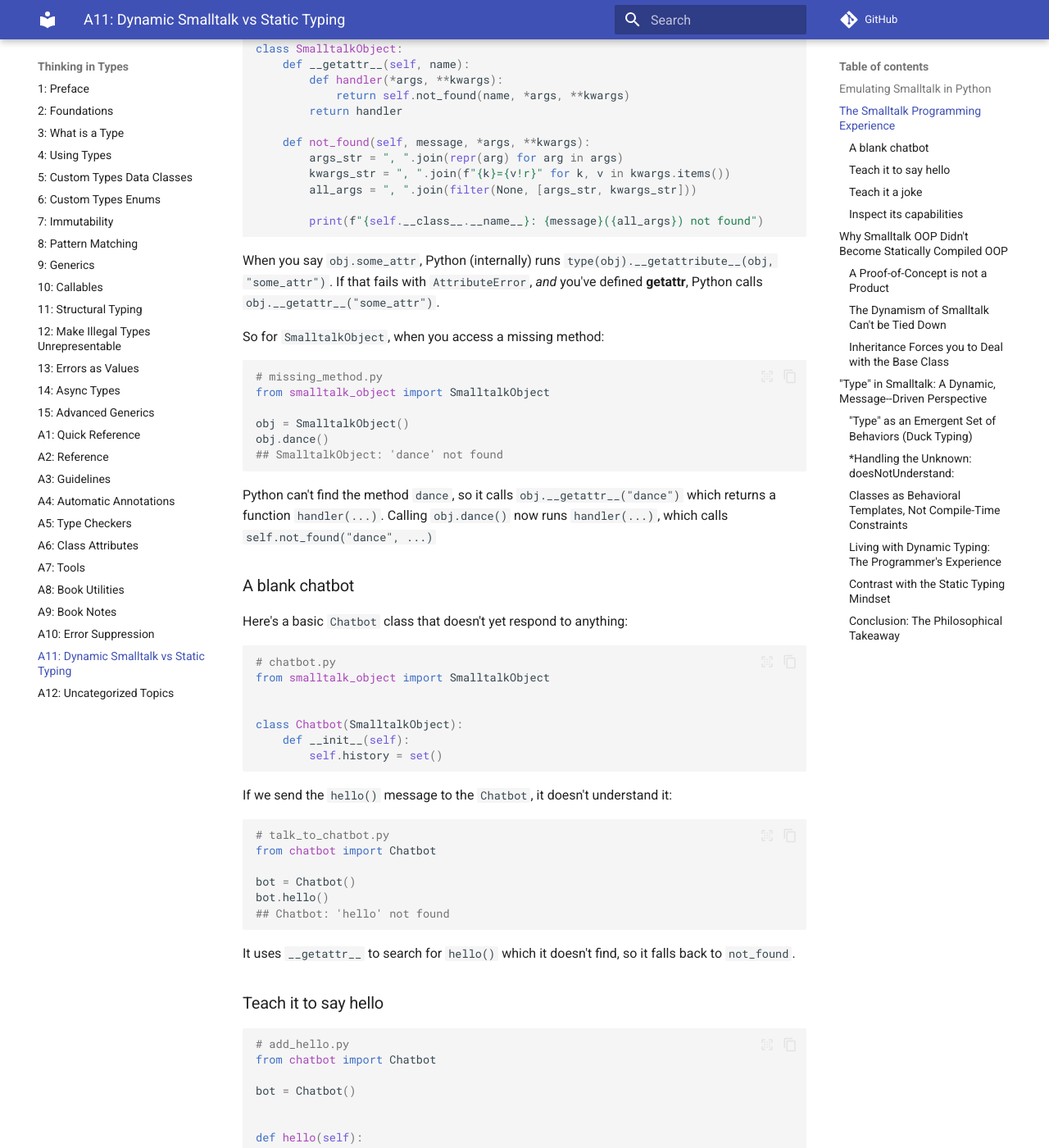
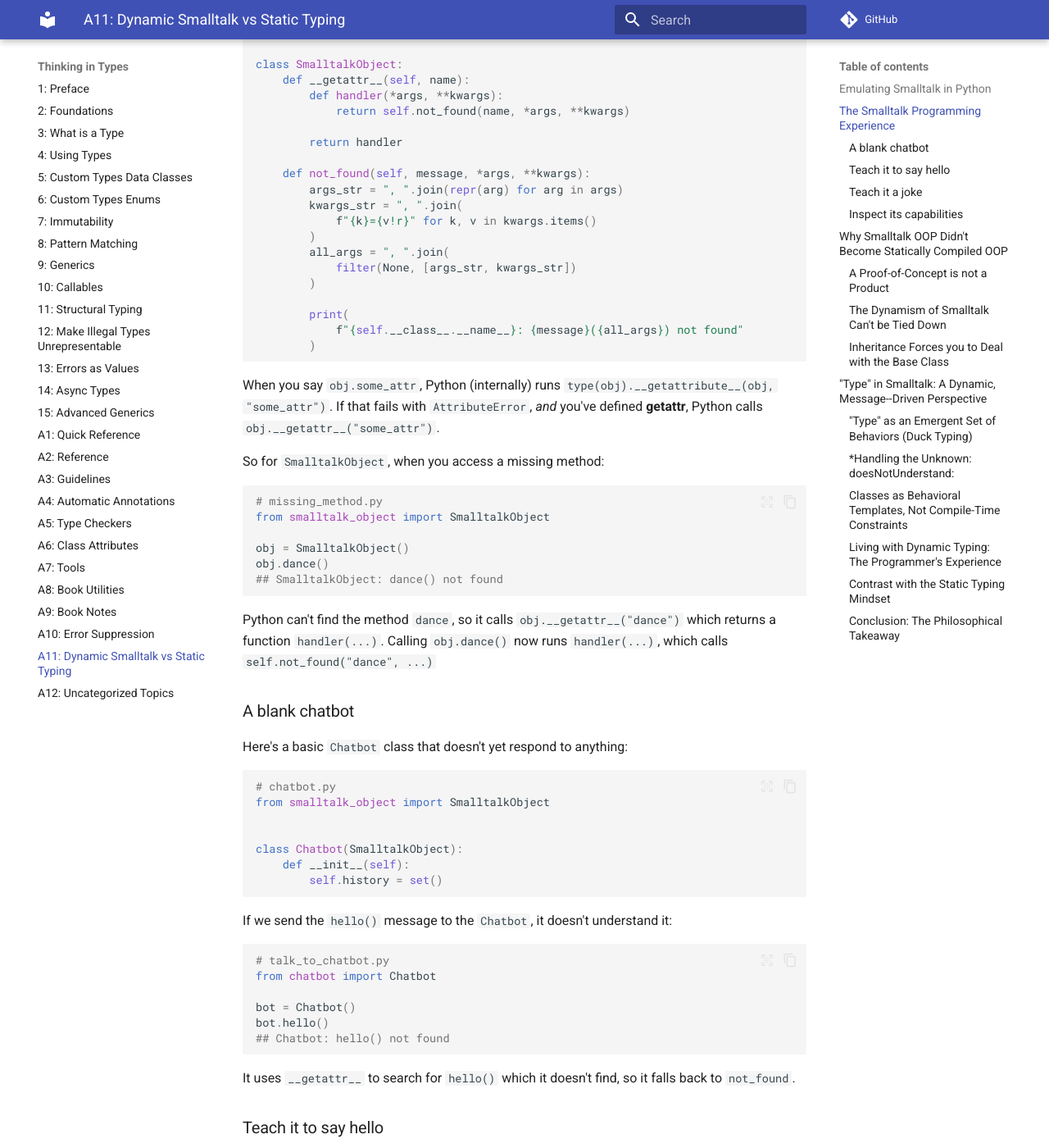
Before and after one commit to ThinkingInTypes/ThinkingInTypes.github.io, an MkDocs documentation site: the page built from Chapters/Z11_Appendix_Dynamic_Smalltalk_vs_Static_Typing.md, in a window 1280 px wide and 1400 px high, scrolled down 4398 px. Shown: the whole window at 82% size. Built offline with MkDocs 1.6.1 and Material for MkDocs 9.7.7, drawn with Linux system fonts in a browser that asks for light colours; comment, search, counter and statistics services are not loaded.

````diff
--- a/Chapters/Z11_Appendix_Dynamic_Smalltalk_vs_Static_Typing.md
+++ b/Chapters/Z11_Appendix_Dynamic_Smalltalk_vs_Static_Typing.md
@@ -185,18 +185,26 @@ We start with a basic object that handles unknown messages by implementing `not_
 ```python
 # smalltalk_object.py
 
+
 class SmalltalkObject:
     def __getattr__(self, name):
         def handler(*args, **kwargs):
             return self.not_found(name, *args, **kwargs)
+
         return handler
 
     def not_found(self, message, *args, **kwargs):
         args_str = ", ".join(repr(arg) for arg in args)
-        kwargs_str = ", ".join(f"{k}={v!r}" for k, v in kwargs.items())
-        all_args = ", ".join(filter(None, [args_str, kwargs_str]))
+        kwargs_str = ", ".join(
+            f"{k}={v!r}" for k, v in kwargs.items()
+        )
+        all_args = ", ".join(
+            filter(None, [args_str, kwargs_str])
+        )
 
-        print(f"{self.__class__.__name__}: {message}({all_args}) not found")
+        print(
+            f"{self.__class__.__name__}: {message}({all_args}) not found"
+        )
 ```
 
 When you say `obj.some_attr`, Python (internally) runs `type(obj).__getattribute__(obj, "some_attr")`.
@@ -210,7 +218,7 @@ from smalltalk_object import SmalltalkObject
 
 obj = SmalltalkObject()
 obj.dance()
-## SmalltalkObject: 'dance' not found
+## SmalltalkObject: dance() not found
 ```
 
 Python can't find the method `dance`, so it calls `obj.__getattr__("dance")` which returns a function `handler(...)`.
@@ -238,7 +246,7 @@ from chatbot import Chatbot
 
 bot = Chatbot()
 bot.hello()
-## Chatbot: 'hello' not found
+## Chatbot: hello() not found
 ```
 
 It uses `__getattr__` to search for `hello()` which it doesn't find, so it falls back to `not_found`.
````
Also changed, not shown: Chapters/C05_Custom_Types_Data_Classes.md (+1 -1 lines), Chapters/C06_Custom_Types_Enums.md (+2 -0 lines), Chapters/C11_Structural_Typing.md (+1 -0 lines).
